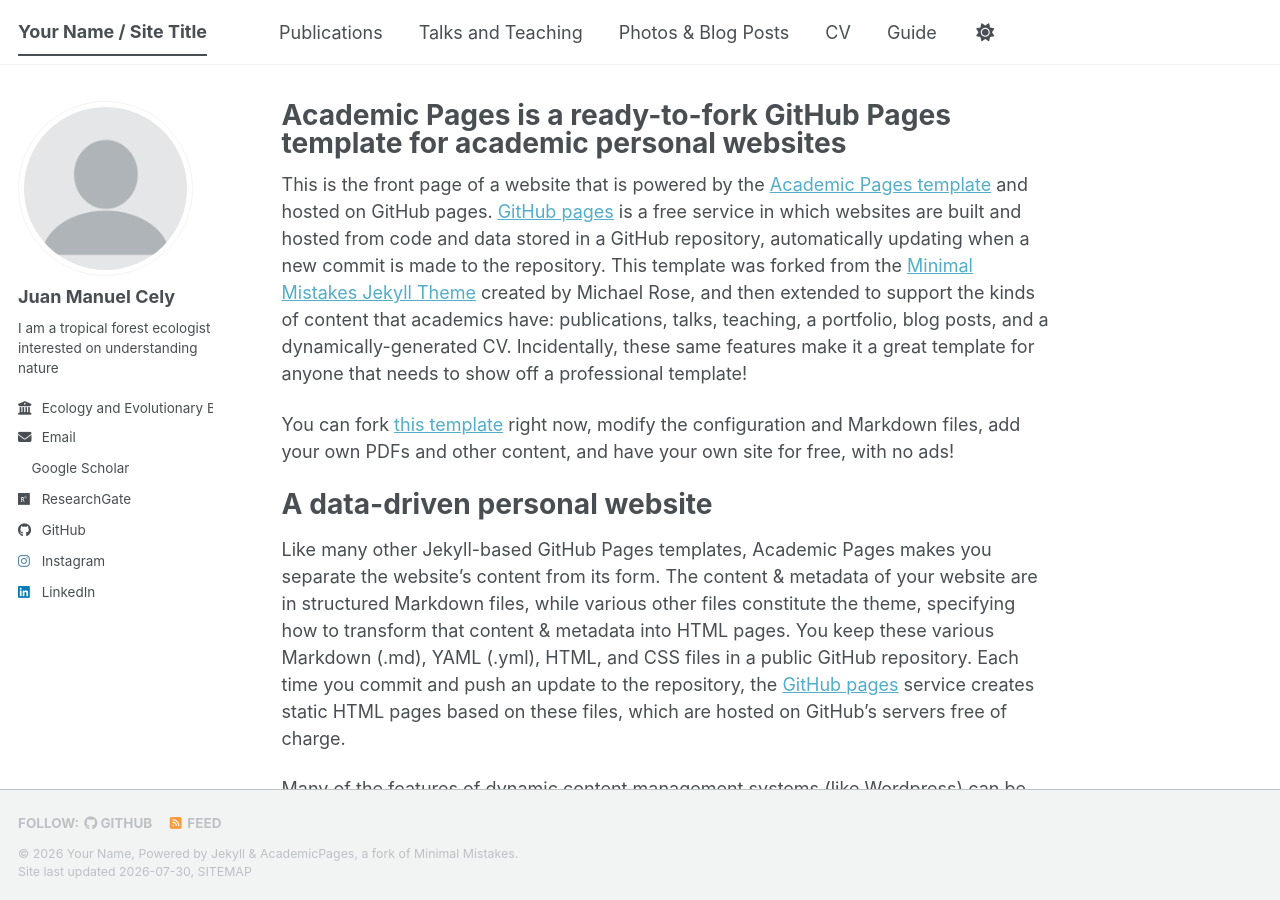
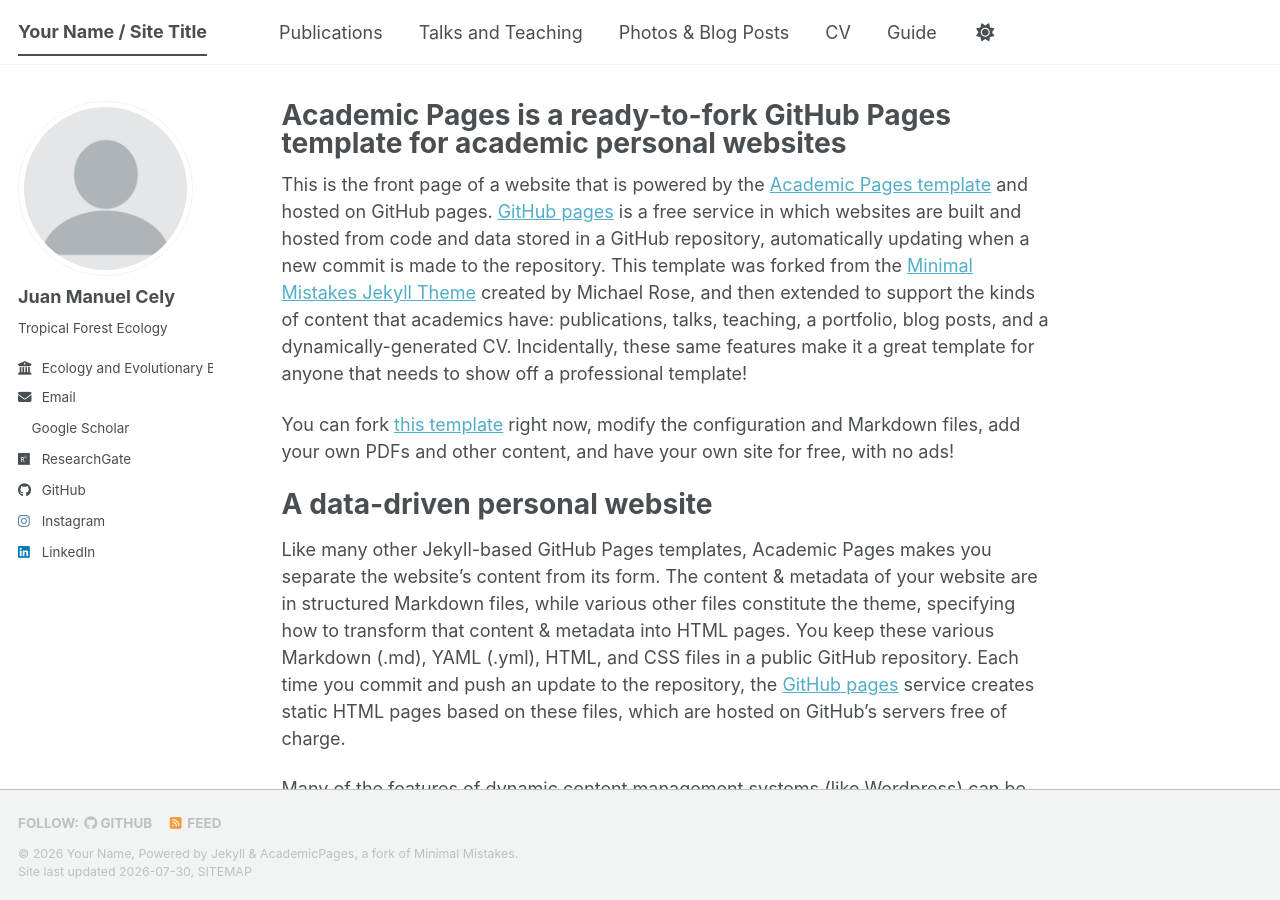
Before and after one commit to jmcely-hub/jmcely-hub.github.io, a Jekyll site: the page built from _pages/about.md, in a window 1280 px wide and 900 px high. Built offline with Jekyll 4.4.1, drawn with Linux system fonts in a browser that asks for light colours; a style sheet for code colours, icons or effects is not loaded.

Commit message:
Update _config.yml

```diff
--- a/_config.yml
+++ b/_config.yml
@@ -25,7 +25,7 @@ author:
   # Biographic information
   avatar           : "profile.png"
   name             : "Juan Manuel Cely"
-  bio              : "I am a tropical forest ecologist interested on understanding nature"
+  bio              : "Tropical Forest Ecology"
   employer         : "Ecology and Evolutionary Biology at University of Michigan"
   uri              : # URL
   email            : "jmcely@umich.edu"
```
